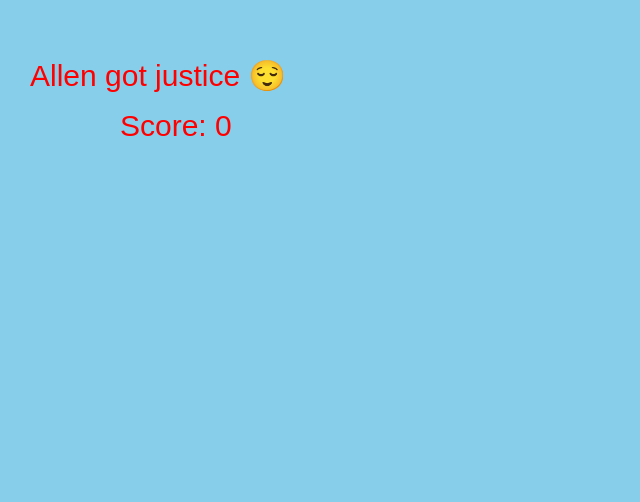
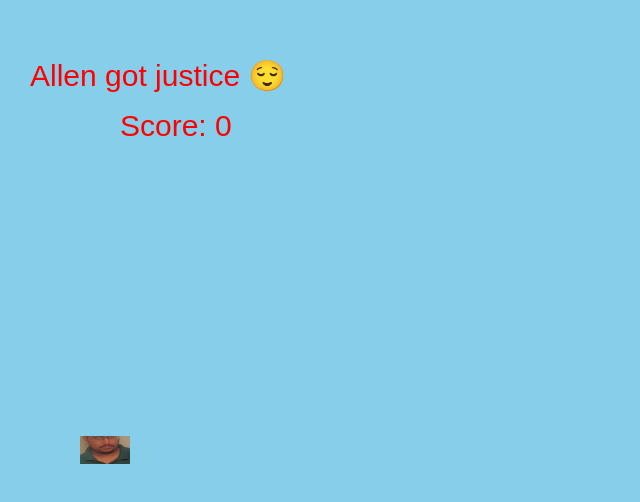
Before and after one commit to harshaharsha0183-cmd/allen-justice-game, a plain HTML site: page index.html in a window 1280 px wide. Shown: the part 164-666 px from the top of the page, without its empty margins (0-640 px from the left). Drawn offline with Linux system fonts and the light colour scheme.

Commit message:
Add files via upload

```diff
--- a/index.html
+++ b/index.html
@@ -15,14 +15,21 @@ canvas {
 </head>
 <body>
 
-<canvas id="gameCanvas"></canvas>
+<canvas id="gameCanvas" width="100%" height="100%"></canvas>
 
 <script>
 const canvas = document.getElementById("gameCanvas");
 const ctx = canvas.getContext("2d");
 
-canvas.width = 400;
-canvas.height = 600;
+let baseWidth = 400;
+let baseHeight = 600;
+
+function resizeCanvas() {
+  canvas.width = window.innerWidth;
+  canvas.height = window.innerHeight;
+}
+window.addEventListener('resize', resizeCanvas);
+resizeCanvas();
 
 let birdY = 300;
 let gravity = 0.6;
@@ -87,9 +94,10 @@ function update() {
     velocity += gravity;
     birdY += velocity;
 
-    drawBird();
-    drawPipes();
-    updatePipes();
+  drawBird();
+drawPipes();
+updatePipes();
+
     checkCollision();
 
     ctx.fillStyle = "black";
```
